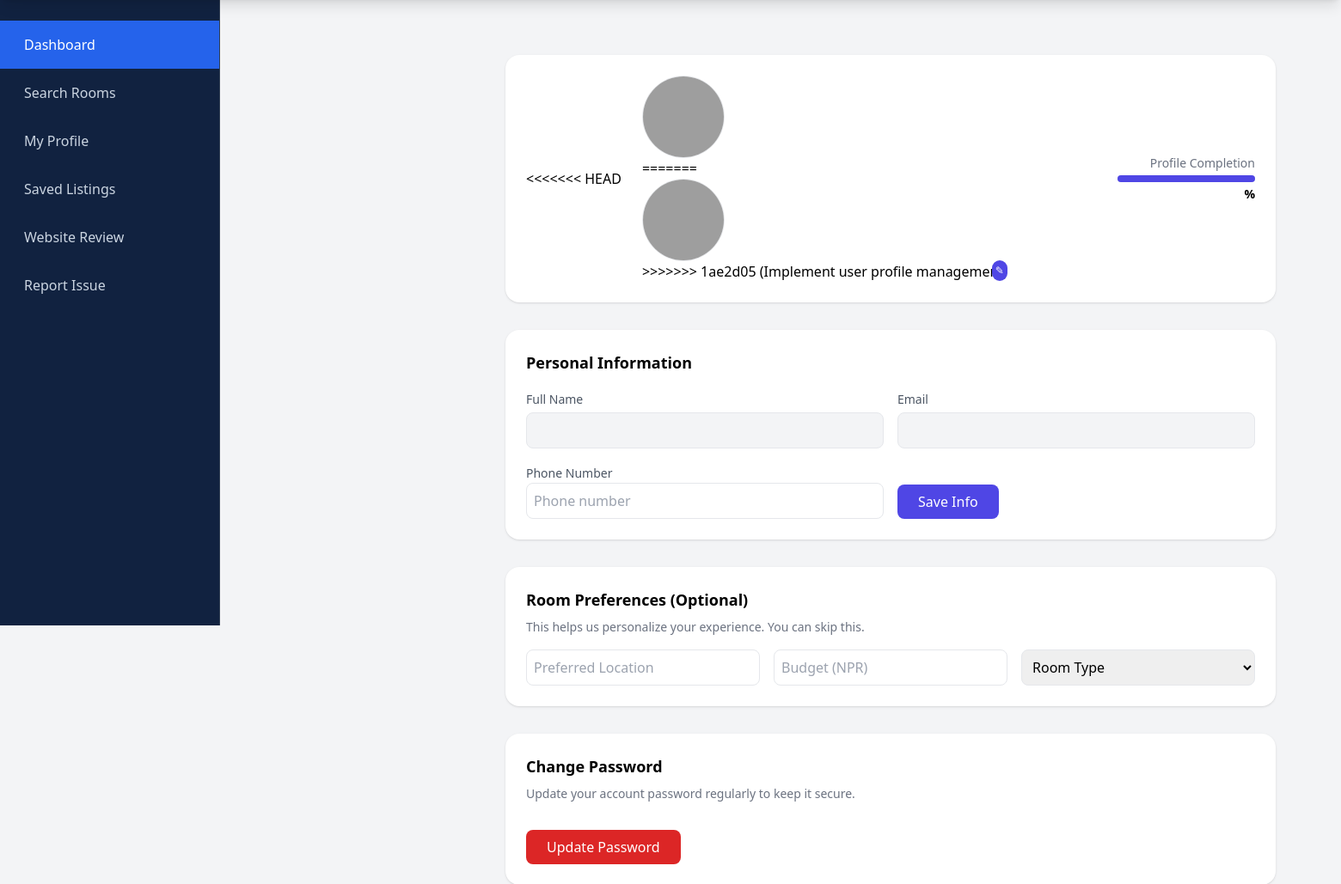
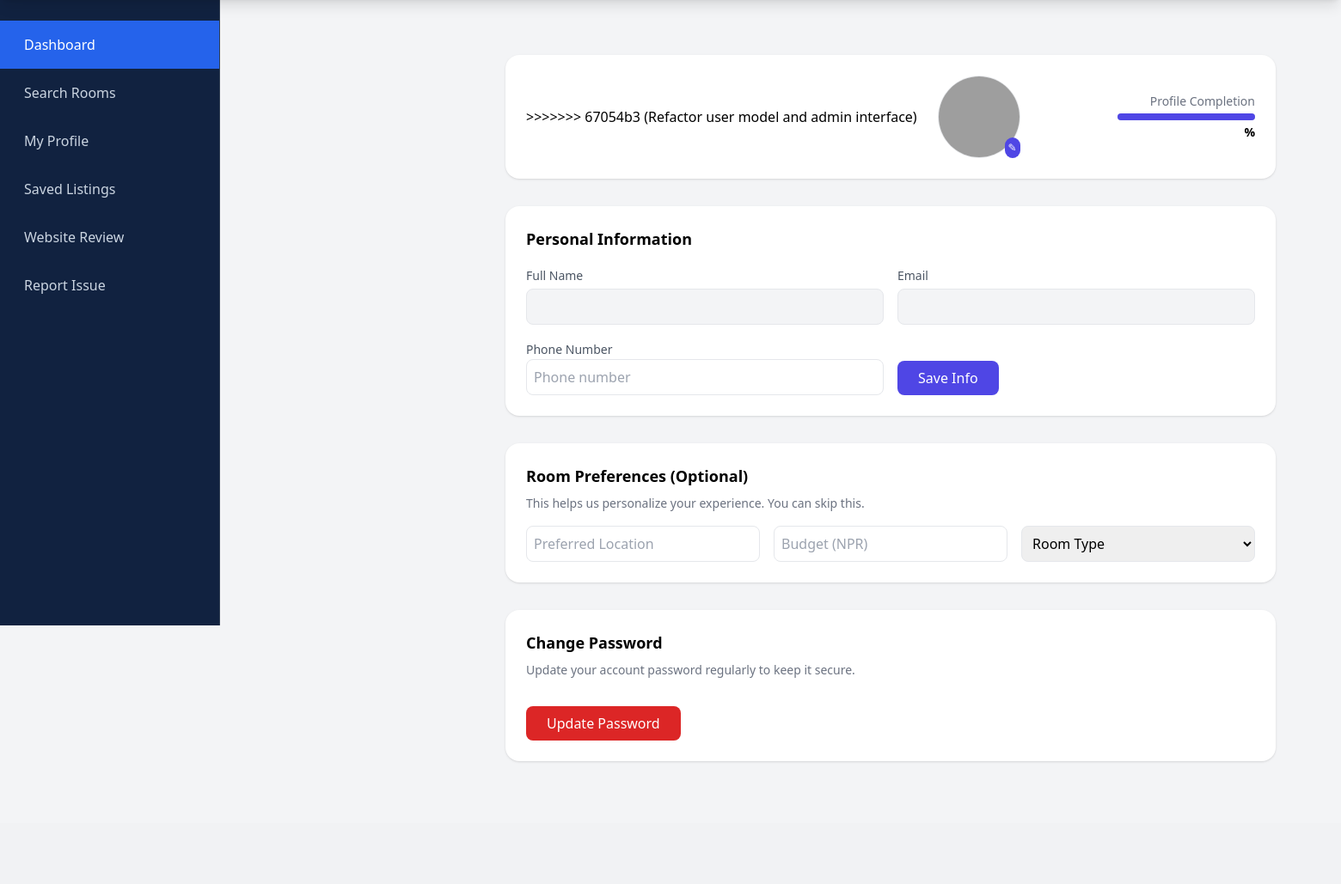
Before and after one commit to Pratikshya-777/roomsiftay, a Django app: template task/templates/task/buyer_profile.html in a window 1560 px wide; the page is wider, and only the part inside the window is pictured. Shown: the part 72-1101 px from the top of that part at 86% size. After the commit the page ends 959 px from the top of that part, so only its background shows below. Run offline with Django 5.2, Linux system fonts and the light colour scheme; the template is opened without the code that fills it: values that come from a table or form of the project are taken from there, others are empty; parts of the project's set-up code (start-up, migrations or seed data) failed here and were passed over; some libraries are stand-ins or nearby versions; grey boxes are pictures that could not be loaded.

Commit message:
Refactor user model and admin interface

```diff
--- a/roomsiftay/settings.py
+++ b/roomsiftay/settings.py
@@ -159,8 +159,8 @@
 LOGOUT_REDIRECT_URL = '/login/'
 
 LOGIN_URL = 'login'
-# EMAIL_BACKEND = 'django.core.mail.backends.console.EmailBackend'
-EMAIL_BACKEND = "django.core.mail.backends.smtp.EmailBackend"
+EMAIL_BACKEND = 'django.core.mail.backends.console.EmailBackend'
+# EMAIL_BACKEND = "django.core.mail.backends.smtp.EmailBackend"
 
 EMAIL_HOST = "smtp.gmail.com"
 EMAIL_PORT = 587
--- a/task/forms.py
+++ b/task/forms.py
@@ -1,7 +1,7 @@
 from django import forms
 from django.contrib.auth.forms import UserCreationForm
 from django.contrib.auth import get_user_model
-from .models import UserProfile
+from .models import UserProfile,User
 
 User = get_user_model()
 
--- a/task/models.py
+++ b/task/models.py
@@ -1,6 +1,6 @@
 from django.contrib.auth.models import AbstractUser
 from django.db import models
-from django.contrib.auth.models import User
+# from django.contrib.auth.models import User
 from django.utils import timezone
 
 
--- a/task/templates/task/buyer_profile.html
+++ b/task/templates/task/buyer_profile.html
@@ -11,7 +11,8 @@
       <div class="flex items-center gap-6">
 
         <!-- Avatar -->
-<<<<<<< HEAD
+
+>>>>>>> 67054b3 (Refactor user model and admin interface)
     <label class="relative cursor-pointer">
       {% if profile.profile_photo %}
         <img src="{{ profile.profile_photo.url }}"
@@ -20,17 +21,6 @@
         <img src="https://static.vecteezy.com/system/resources/previews/002/318/271/original/user-profile-icon-free-vector.jpg"
             class="w-24 h-24 rounded-full object-cover border">
       {% endif %}
-
-=======
-        <label class="relative cursor-pointer">
-          {% if profile.profile_photo %}
-            <img src="{{ profile.profile_photo.url }}"
-                 class="w-24 h-24 rounded-full object-cover border">
-          {% else %}
-            <img src="https://ui-avatars.com/api/?name={{ request.user.get_full_name|default:request.user.username }}&background=4f46e5&color=fff&size=256"
-                 class="w-24 h-24 rounded-full border">
-          {% endif %}
->>>>>>> 1ae2d05 (Implement user profile management)
 
           <input type="file" name="profile_photo"
                  form="profileForm"
--- a/task/urls.py
+++ b/task/urls.py
@@ -20,12 +20,10 @@
         auth_views.PasswordResetView.as_view(
             template_name='task/forgot_password.html',
             success_url="/password-reset-done/",
-<<<<<<< HEAD
+
             # email_template_name='task/password_reset_email.html',
             # from_email='RoomSiftay <roomsiftay@gmail.com>',
             # extra_email_context={'domain': '127.0.0.1:8000'},
-=======
->>>>>>> 1ae2d05 (Implement user profile management)
         ),
         name='forgot_password'
     ),
@@ -60,10 +58,7 @@
     path('report-issue/', views.report_issue, name='report_issue'),
     path('admin-dashboard/', views.admin_view, name='admin_dashboard'),
     path("profile/", views.buyer_profile, name="buyer_profile"),
-<<<<<<< HEAD
     path("forgot-password/", views.forgot_password, name="forgot_password"),
     path("reset-password/", views.reset_password, name="reset_password"),
 
-=======
->>>>>>> 1ae2d05 (Implement user profile management)
 ]
```
Also changed, not shown: task/views.py (+1 -36 lines).
